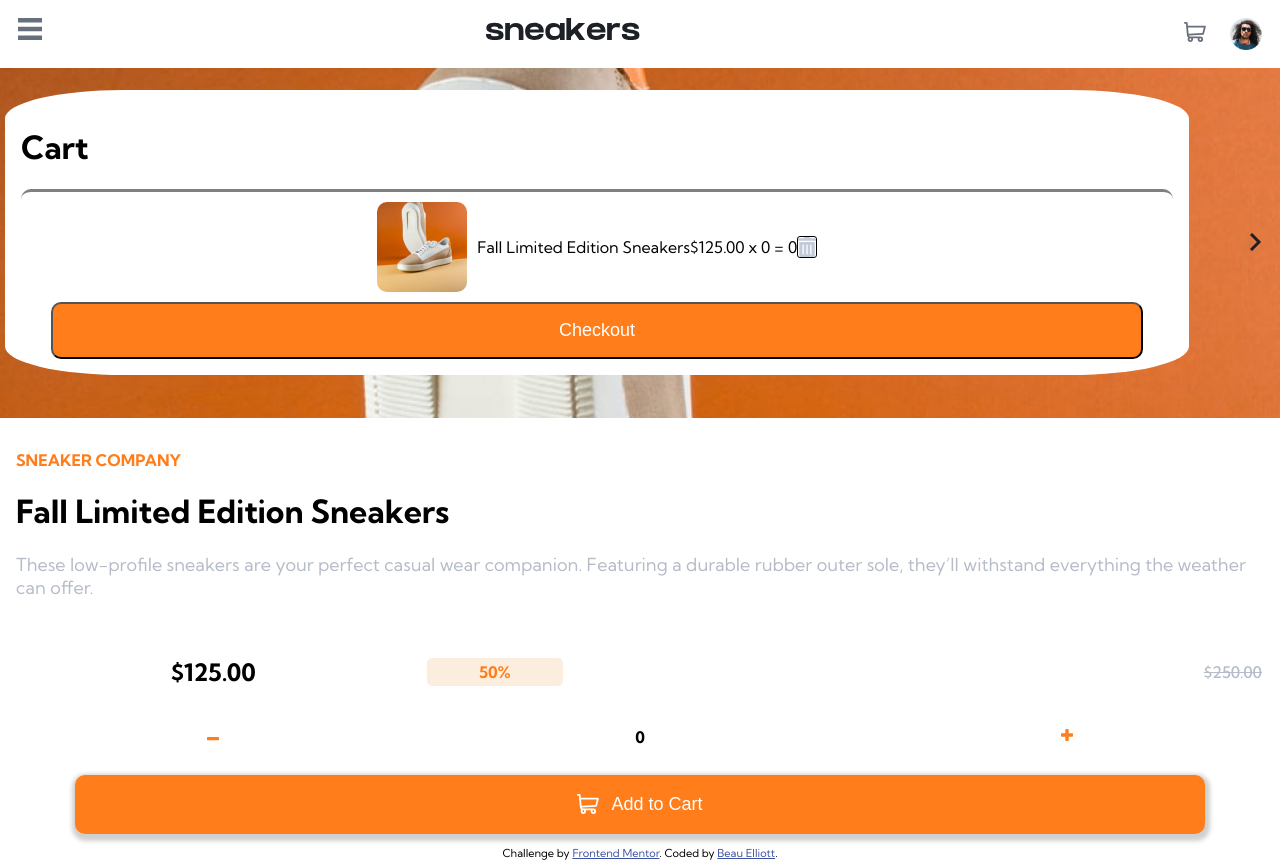
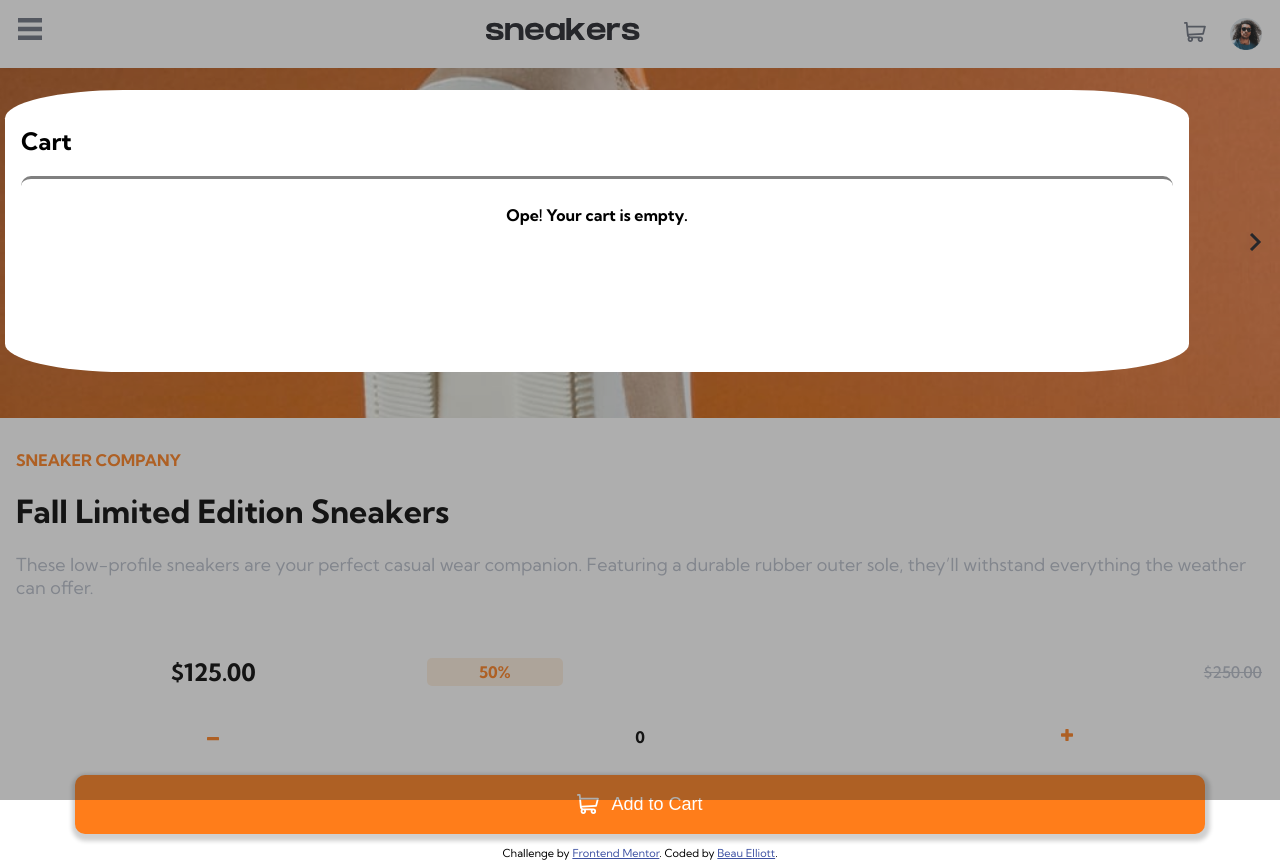
Before and after one commit to belliott15/ecommerce-landing-page, a plain HTML site: page index.html in a window 1280 px wide. Both pictures are taken after a click on the picture 1195 px from the left and 32 px from the top of the page. Drawn offline with Linux system fonts and the light colour scheme.

Commit message:
added if statement to ensure empty cart returned something empty

```diff
--- a/index.css
+++ b/index.css
@@ -150,12 +150,13 @@ li {
   left: 5px;
   display: flex;
   flex-direction: column;
-  justify-content: center;
+  /* justify-content: center; */
   border-radius: 10%;
   background-color: white;
   width: 90%;
   z-index: 99999;
   padding: 1rem;
+  min-height: 250px;
 }
 .description-container {
   display: flex;
@@ -165,6 +166,7 @@ li {
 .description-container img {
   height: 50px;
   border-radius: 3px;
+  border: green solid 1px;
 }
 .item-container {
   display: flex;
@@ -190,6 +192,8 @@ li {
   border-radius: 10px;
   font-size: large;
   margin: 0 30px;
+  border: none;
+  box-shadow: 2px 1px 3px 1px rgba(0, 0, 0, 0.217);
 }
 
 /* description */
--- a/index.js
+++ b/index.js
@@ -42,15 +42,15 @@ logo.addEventListener("click", () => {
 blur.addEventListener("click", () => {
   menu.classList.remove("menu-visible");
   menu.classList.add("nav-menu");
+
   blur.classList.remove("blur");
   blur.classList.add("hidden");
 });
 
 cartIcon.addEventListener("click", () => {
-  console.log("you clicked the cart");
-
+  if (quantity.textContent >= 1) {
     const container = document.createElement("div");
-  const title = document.createElement("h1");
+    const title = document.createElement("h2");
     const itemContainer = document.createElement("div");
     const thumbnail = document.createElement("img");
     const descriptionContainer = document.createElement("div");
@@ -63,8 +63,8 @@ cartIcon.addEventListener("click", () => {
     title.textContent = "Cart";
     thumbnail.src = "./images/image-product-1-thumbnail.jpg";
     description.textContent = "Fall Limited Edition Sneakers";
-  totalPrice.textContent = `$125.00 x ${quantity.textContent} = ${
-    quantity.textContent * 125.0
+    totalPrice.textContent = `$124.99 x ${quantity.textContent} = $${
+      Math.round(quantity.textContent * 124.99 * 100) / 100
     } `;
     trash.src = "./images/icon-delete.svg";
     checkout.textContent = "Checkout";
@@ -74,12 +74,31 @@ cartIcon.addEventListener("click", () => {
     itemContainer.classList.add("item-container");
     container.classList.add("cart-container");
     checkout.classList.add("checkout-button");
+    blur.classList.remove("hidden");
+    blur.classList.add("blur");
 
     //append elements to the containers
     descriptionContainer.append(description, totalPrice, trash);
     itemContainer.append(thumbnail, descriptionContainer);
     container.append(title, itemContainer, checkout);
     product.append(container);
+  } else {
+    const container = document.createElement("div");
+    const title = document.createElement("h2");
+    const itemContainer = document.createElement("div");
+    itemContainer.textContent = "Ope! Your cart is empty.";
+
+    title.textContent = "Cart";
+    itemContainer.innerHTML = "<p><b>Ope! Your cart is empty.</b></p>";
+
+    container.classList.add("cart-container");
+    itemContainer.classList.add("item-container");
+    blur.classList.remove("hidden");
+    blur.classList.add("blur");
+
+    container.append(title, itemContainer);
+    product.append(container);
+  }
 });
 
 avatarIcon.addEventListener("click", () => {
```
Lines whose indentation alone changed are shown as unchanged.
